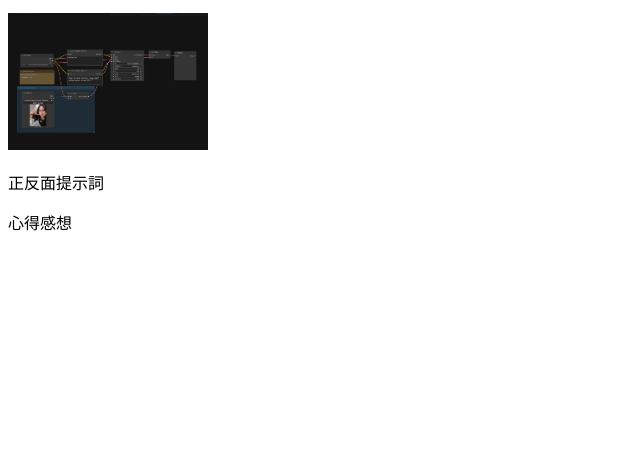
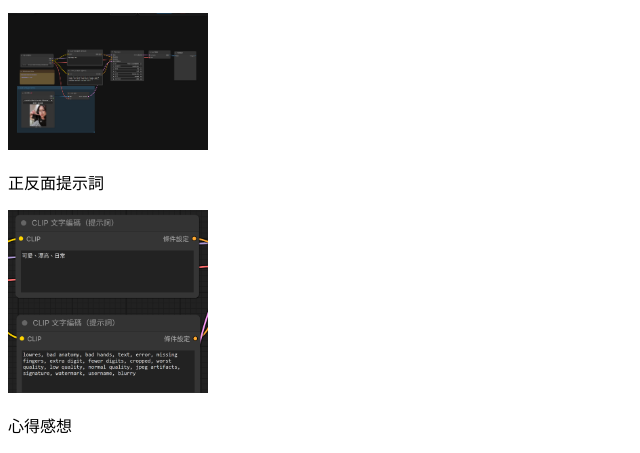
Before and after one commit to ritalo-so2/ai-programing, a plain HTML site: page index.html in a window 1280 px wide. Shown: the part 653-1106 px from the top of the page, without its empty margins (0-640 px from the left). Before the commit the page ends 903 px from the top, so only its background shows below. Drawn offline with Linux system fonts and the light colour scheme.

Commit message:
add photo

```diff
--- a/index.html
+++ b/index.html
@@ -30,6 +30,7 @@
 </body>
 <body>
   <p>正反面提示詞</p>
+  <img src="photo/正反面提示詞.png"
 </body>
 <body>
   <p>心得感想</p>
```
